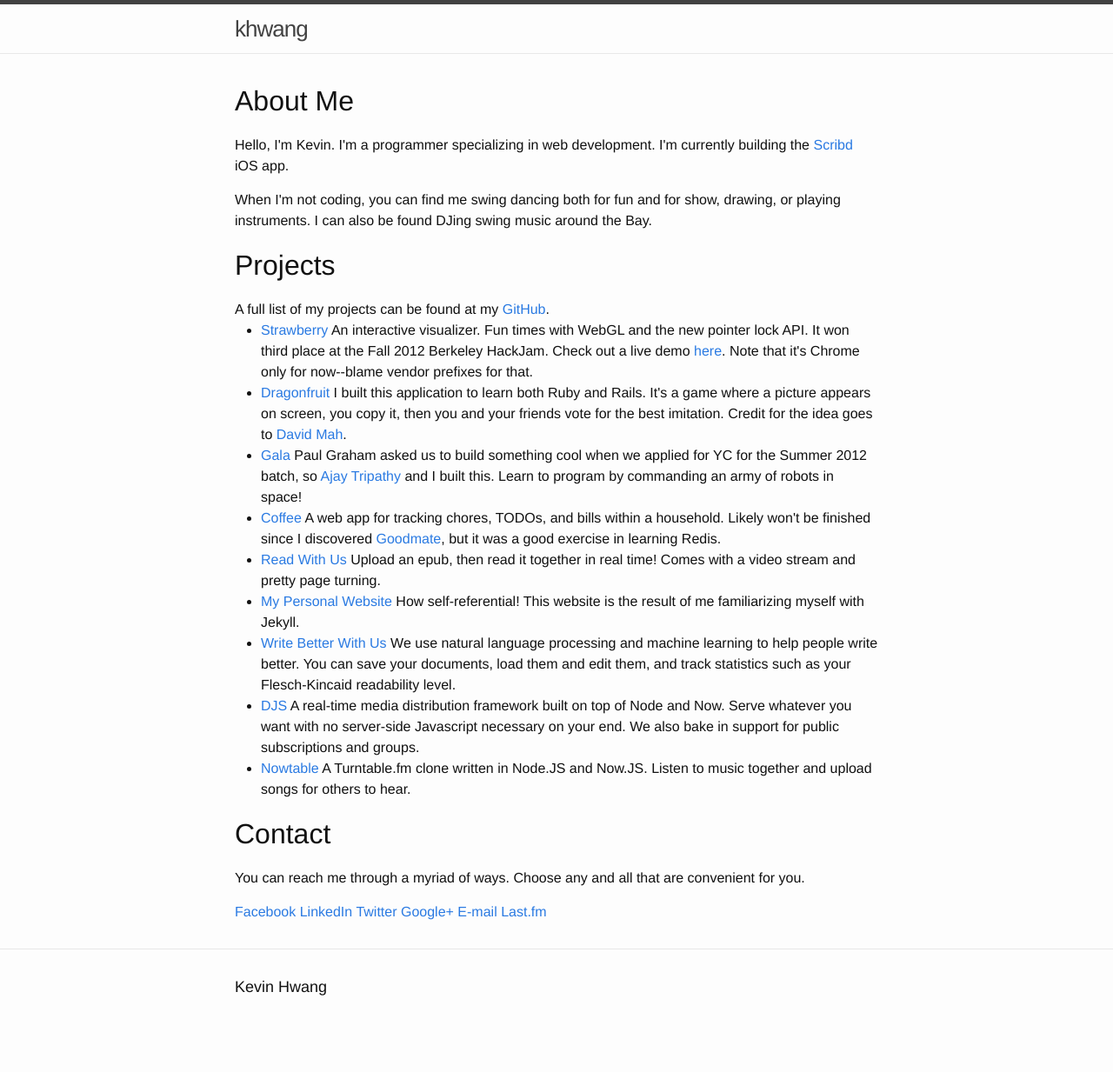
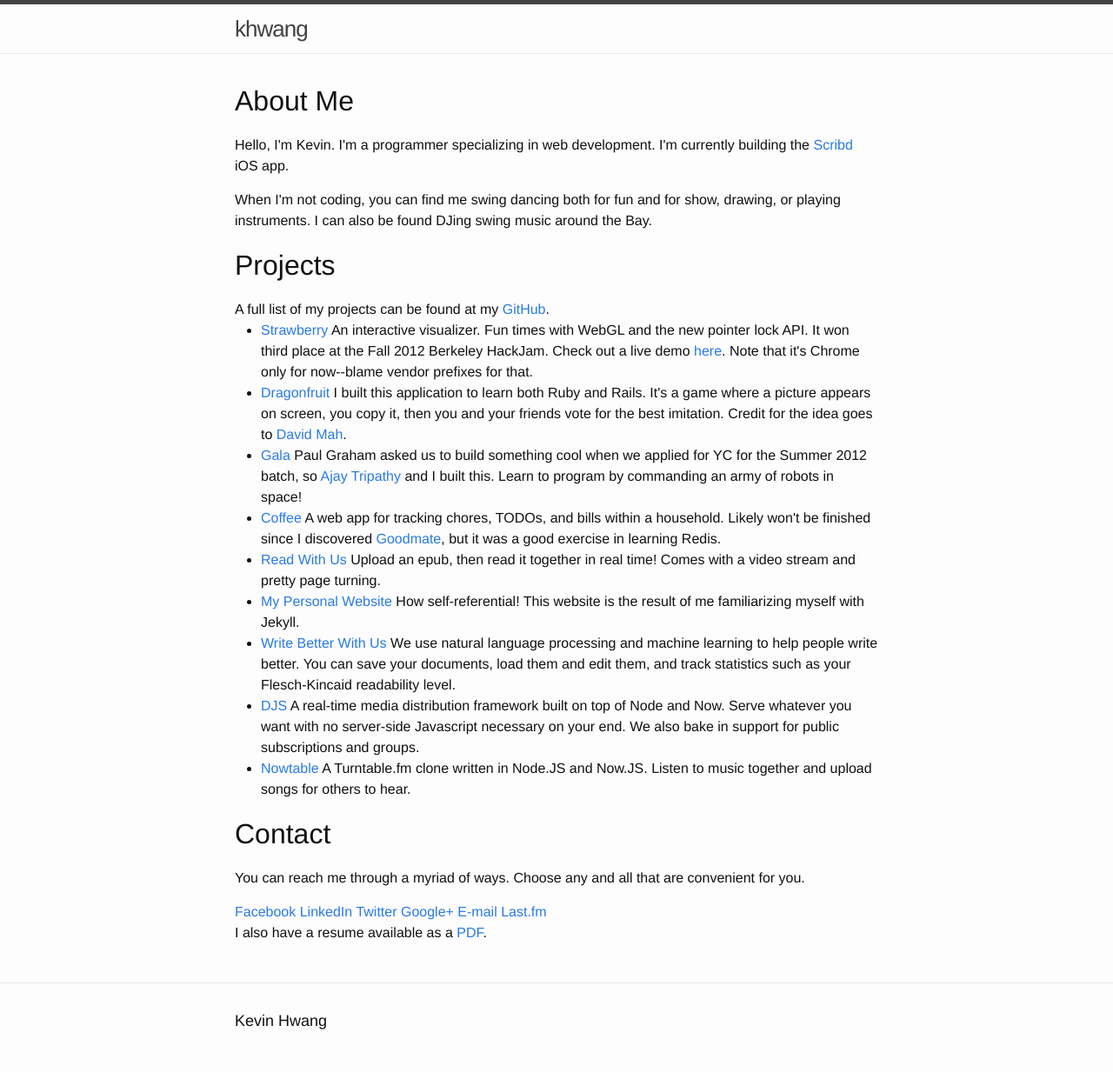
Before and after one commit to catherinemarvin/khwang.github.io, a Jekyll site: the page built from index.html, in a window 1280 px wide. Shown: the whole page at 87% size. Built offline with Jekyll 4.4.1, drawn with Linux system fonts in a browser that asks for light colours; before the commit the page ends 1194 px from its top, so only the background shows below that.

Commit message:
Add resume

```diff
--- a/index.html
+++ b/index.html
@@ -33,5 +33,7 @@ layout: default
   <a href="mailto:k3vinhwang@gmail.com">E-mail</a>
   <a href="http://www.last.fm/user/k3vinhwang">Last.fm</a>
 
+  <p>I also have a resume available as a <a href="resume/resume.pdf">PDF</a>.</p>
+
 
 </div>
```
Also changed, not shown: 1 other file.
